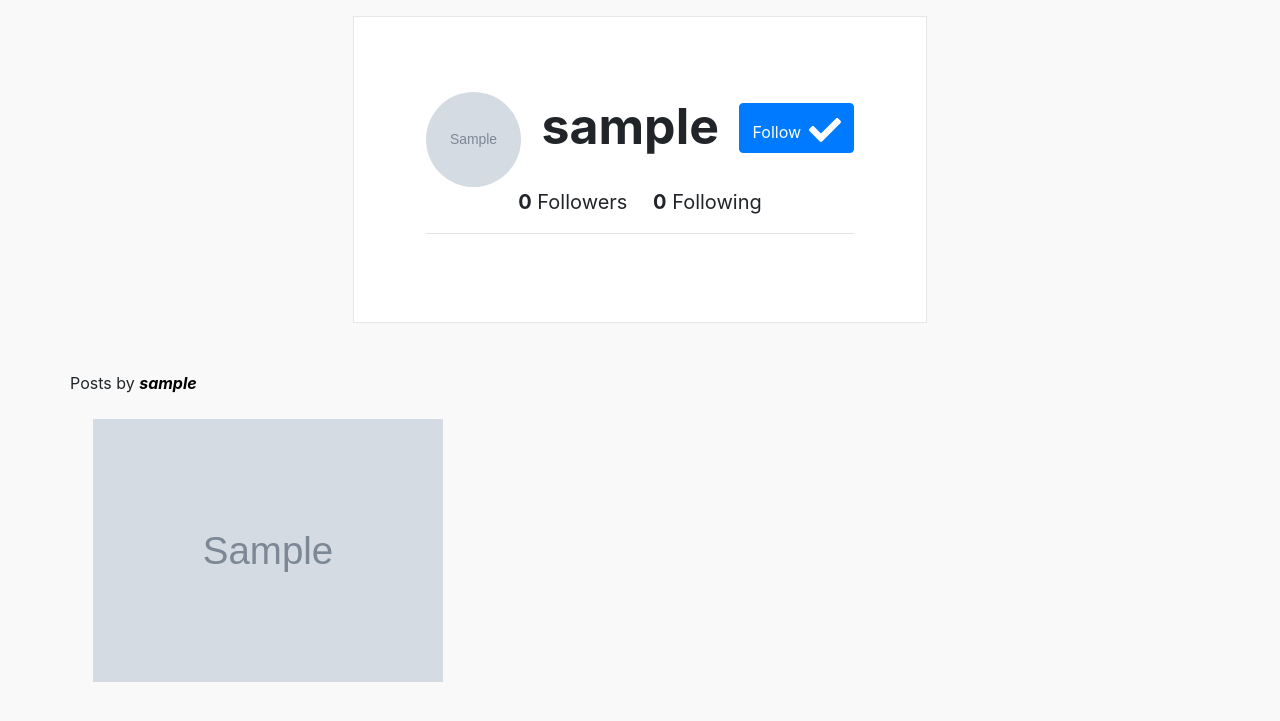
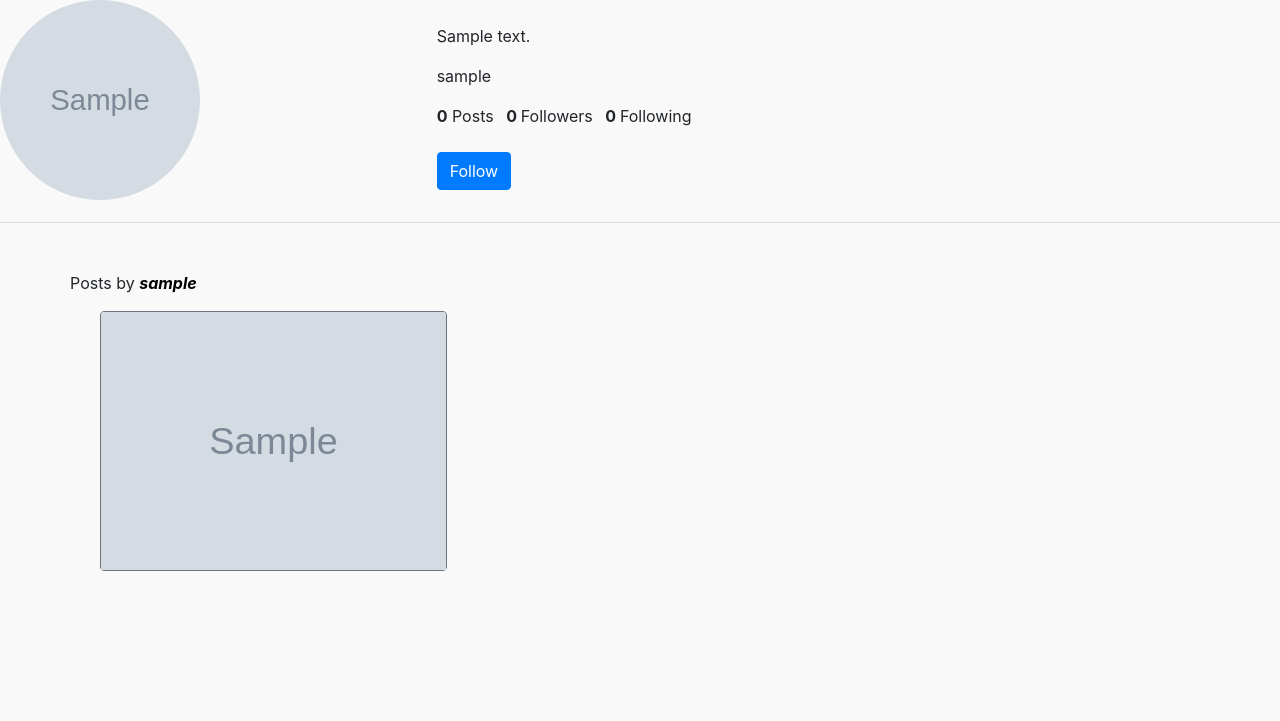
Before and after one commit to WelobaDenzel/Instrapicha, a Django app: page /all/1 in a window 1280 px wide. Shown: the part 66-787 px from the top of the page. Run offline with Django 3.2, Linux system fonts and the light colour scheme; a user stored in the database is signed in; tables that the repository leaves empty hold one stand-in row (values such as "Sample post"); grey boxes marked "Sample" are stand-in pictures; some libraries are stand-ins or nearby versions.

Commit message:
fresh table

```diff
--- a/images/templates/all.html
+++ b/images/templates/all.html
@@ -3,32 +3,55 @@
 {{ block.super}}
 {% load bootstrap4 %}
 <script src="https://use.fontawesome.com/releases/v5.0.8/js/all.js"></script>
-<div class="container mt-2 ">
-  <div class="row">
-    <div class="col- mx-auto p-5 mt-2" style="background-color:#ffffff; border: 1px solid #e6e6e6;">
-      <div class="profile p-4" style="white-space:nowrap">
-        <img src="{{profile.profile_photo.url}}" alt="" style="height:95px;width:95px; border-radius:50%; display:inline;">
-        <p class="ml-3 mt-3" style="display:inline; white-space:nowrap; font-size:50px;"><strong>{{profile.user}}</strong></p>
-        <button class="btn btn-primary ml-3 mb-4" ><a href="#" style="display:inline; white-space:nowrap; color:#ffffff;">Follow<i class="fa fa-check fa-2x ml-2 fa-lg ml-1 mt-1" aria-hidden="true"></i></a></button>
+<div class="row">
+  <div class="col-md-12">
+    <div class="row">
+      <div class="col-md-4">
 
-        <p class="text-center" style="font-size:20px"><span style="font-weight:bolder">0</span> Followers</span> <span style="margin-left:20px"> <span style="font-weight:bolder">0</span> Following</span>
-        </p>
-        <hr>
+        <img src="{{profile.profile_photo.url}}" alt="profile-photo" class="img-fluid-circle" style="border-radius: 50%;height:200px;width: 200px;">
+
+      </div>
+      <div class="col-md-5 text-left">
+        <br>
+        <p class="font">{{profile.bio}}</p>
+        <p class="font">{{profile.user}}</p>
+        <ul class="list-inline">
+          <li class="list-inline-item">
+            <span class="font-weight-bold">0</span> Posts
+          </li>
+          <li class="list-inline-item">
+            <span class="font-weight-bold">0 </span> Followers
+          </li>
+          <li class="list-inline-item">
+            <span class="font-weight-bold">0 </span> Following
+          </li><br><br>
+          <li class="list-inline-item">
+            <a href="#" class="btn btn-primary">Follow</a>
+          </li>
+        </ul>
+
       </div>
     </div>
   </div>
 </div>
+<hr>
 
 <div class="container mt-5">
   <div class="row">
     <p>Posts by <strong><em style="color:#000">{{profile.user}}</em></strong></p>
   </div>
-  <div class="row">
-    {% for pic in images %}
-    <div class="col-4 m-2">
-      <img src="{{pic.insta_image.url}}" alt="" class="img-fluid">
+  <div class="container">
+
+  <div class="card-columns">
+    {% for image in images %}
+    <div class="card border-secondary">
+      <img class="card-img-top" class="img-responsive" src="{{image.insta_image.url}}" size="100px200">
     </div>
-    {% endfor %}
+    {%endfor%}
+  </div>
+
+</div>
+
   </div>
 </div>
 {% endblock %}
--- a/images/templates/home.html
+++ b/images/templates/home.html
@@ -7,8 +7,11 @@
 <br>
 <script src="https://use.fontawesome.com/releases/v5.0.8/js/all.js"></script>
 <div class="container-fluid">
+  {% if profile.profile_photo.url != 0 %}
   <p><b>{{profile.user}}</b> New here?<a href="{% url 'add_profile' %}" class="btn btn-info">  create a profile</a>
+    {% endif %}
 </p>
+
   <div class="row">
     <div class="col-1"></div>
     <div class="col-9" style="max-width:40rem; margin-top:20px;">
--- a/instagram/settings.py
+++ b/instagram/settings.py
@@ -160,7 +160,7 @@ STATICFILES_DIRS = [
 MEDIA_URL = '/media/'
 MEDIA_ROOT = os.path.join(BASE_DIR, 'media')
 
-LOGIN_REDIRECT_URL='home'
+LOGIN_REDIRECT_URL='add_profile'
 
 # Configure Django App for Heroku.
 django_heroku.settings(locals())
```
